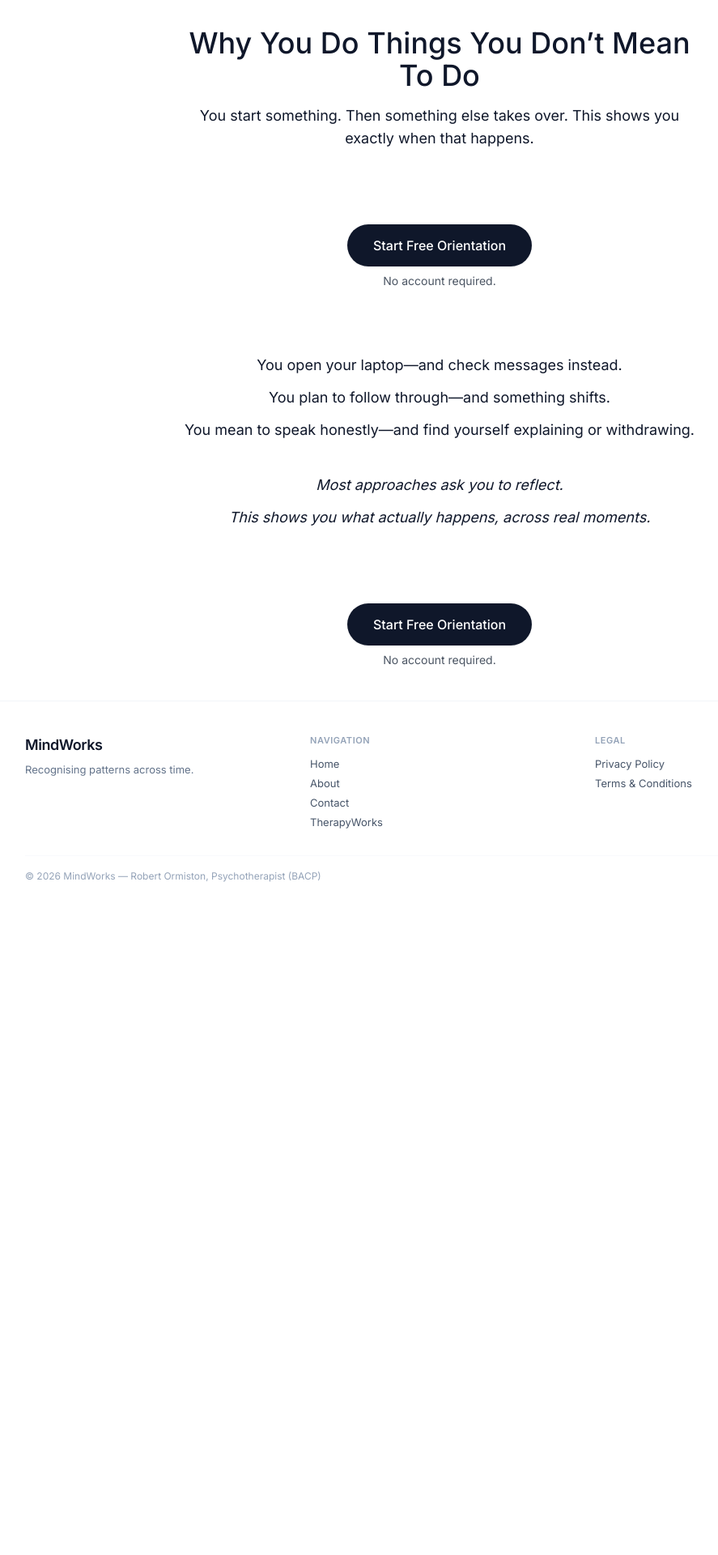
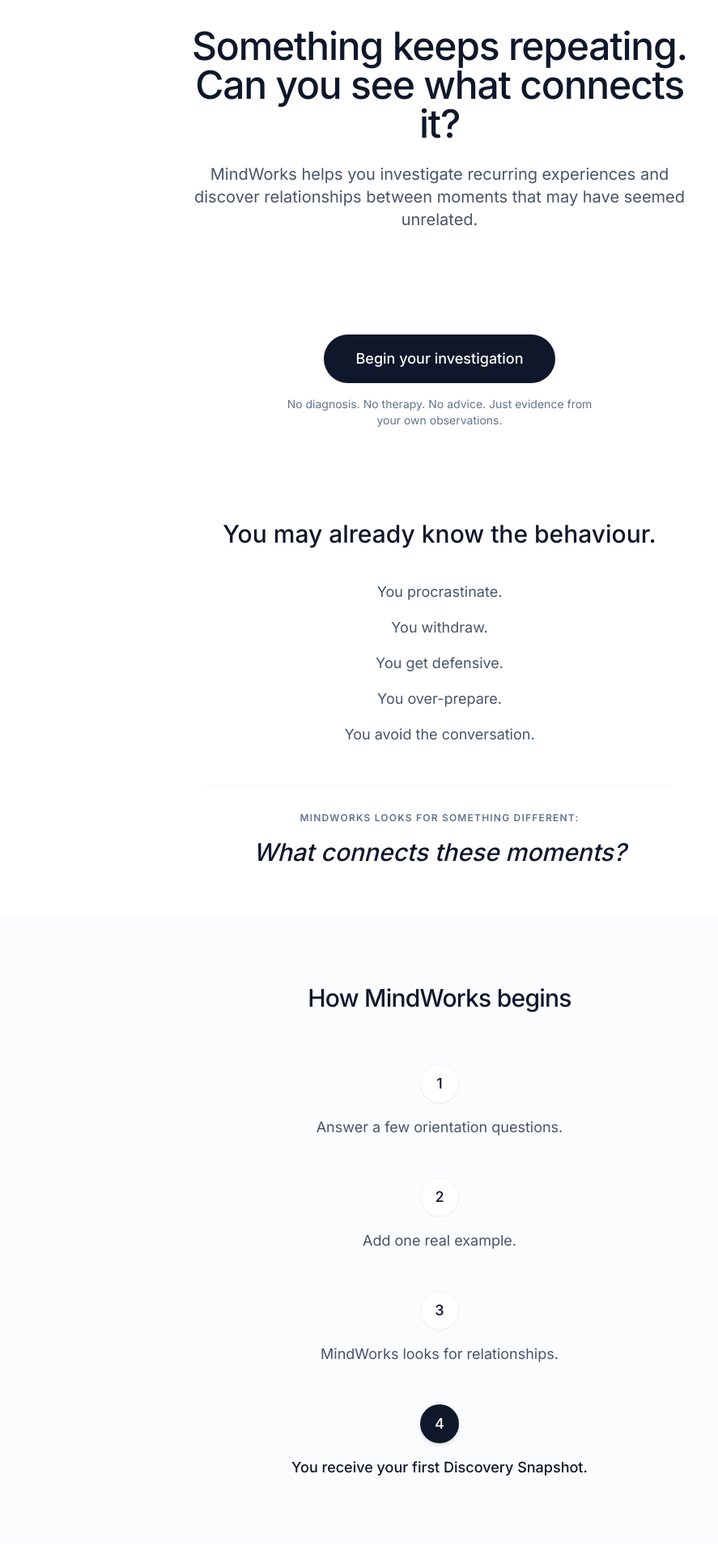
Before and after one commit to stopinder/therapy-orientation-quiz, a Vue app: page / in a window 1280 px wide. Shown: the part 100-2020 px from the top of the page at 81% size, without its empty margins (97-984 px from the left). Before the commit the page ends 1239 px from the top, so only its background shows below. Built offline with nearby package versions, Linux system fonts and the light colour scheme; no server answers.

Commit message:
Redesign landing page for MindWorks Discovery

```diff
--- a/src/components/landing/LandingCTA.vue
+++ b/src/components/landing/LandingCTA.vue
@@ -1,17 +1,26 @@
 <template>
-  <section class="bg-white py-10">
-    <div class="text-center">
+  <section class="bg-white py-12">
+    <div class="text-center px-4">
       <div class="flex flex-col items-center justify-center">
         <router-link
           to="/gateway"
-          class="rounded-full bg-slate-900 px-8 py-3.5 text-base font-medium text-white shadow-sm hover:bg-slate-800 focus-visible:outline focus-visible:outline-2 focus-visible:outline-offset-2 focus-visible:outline-slate-900 transition-all"
+          class="rounded-full bg-slate-900 px-10 py-4 text-lg font-medium text-white shadow-sm hover:bg-slate-800 focus-visible:outline focus-visible:outline-2 focus-visible:outline-offset-2 focus-visible:outline-slate-900 transition-all"
         >
-          Start Free Orientation
+          Begin your investigation
         </router-link>
-        <p class="mt-2 text-sm text-gray-600">
-          No account required.
+        <p v-if="showSupport" class="mt-4 text-sm text-slate-500 max-w-sm">
+          No diagnosis. No therapy. No advice. Just evidence from your own observations.
         </p>
       </div>
     </div>
   </section>
 </template>
+
+<script setup>
+defineProps({
+  showSupport: {
+    type: Boolean,
+    default: false
+  }
+})
+</script>
--- /dev/null
+++ b/src/components/landing/LandingDiscovery.vue
@@ -0,0 +1,16 @@
+<template>
+  <section class="bg-white py-24 px-6">
+    <div class="mx-auto max-w-2xl text-center">
+      <h2 class="text-3xl font-medium tracking-tight text-slate-900 mb-8">
+        The aim is not to tell you who you are.
+      </h2>
+      <p class="text-lg text-slate-600 leading-relaxed">
+        The aim is to help you see how apparently separate moments may be organised by the same pattern.
+      </p>
+    </div>
+  </section>
+</template>
+
+<script setup>
+// LandingDiscovery.vue
+</script>
--- a/src/components/landing/LandingHero.vue
+++ b/src/components/landing/LandingHero.vue
@@ -1,13 +1,13 @@
 <template>
-  <section class="relative overflow-hidden bg-white py-10">
-    <div class="text-center">
-      <h1 class="text-3xl md:text-4xl font-medium mb-4">
-        Why You Do Things You Don’t Mean To Do
+  <section class="relative overflow-hidden bg-white pt-20 pb-10">
+    <div class="text-center max-w-2xl mx-auto px-4">
+      <h1 class="text-4xl md:text-5xl font-medium mb-6 text-slate-900 tracking-tight leading-tight">
+        Something keeps repeating.<br />
+        Can you see what connects it?
       </h1>
-      <p class="text-base md:text-lg whitespace-pre-line mb-3">You start something.
-Then something else takes over.
-
-This shows you exactly when that happens.</p>
+      <p class="text-lg md:text-xl text-slate-600 mb-10 leading-relaxed">
+        MindWorks helps you investigate recurring experiences and discover relationships between moments that may have seemed unrelated.
+      </p>
     </div>
   </section>
 </template>
--- a/src/components/landing/LandingHowItWorks.vue
+++ b/src/components/landing/LandingHowItWorks.vue
@@ -1,40 +1,37 @@
 <template>
-  <section class="bg-slate-50 px-6 py-20 sm:py-24 lg:px-8">
-    <div class="mx-auto max-w-4xl text-center">
-      <h2 class="text-3xl font-semibold tracking-tight text-slate-900 sm:text-4xl">
-        How it works
+  <section class="bg-slate-50/50 py-20 px-6">
+    <div class="mx-auto max-w-2xl text-center">
+      <h2 class="text-3xl font-medium tracking-tight text-slate-900 mb-16">
+        How MindWorks begins
       </h2>
 
-      <div class="mt-16 relative flex flex-col items-center sm:flex-row sm:justify-between sm:gap-4">
-        <!-- Connecting Line (Desktop) -->
-        <div class="absolute top-8 left-0 right-0 hidden h-px bg-slate-200 sm:block"></div>
-
-        <div class="relative flex flex-col items-center flex-1">
-          <div class="flex h-16 w-16 items-center justify-center rounded-full bg-white border border-slate-200 shadow-sm z-10">
-            <span class="text-xl font-medium text-slate-900">1</span>
+      <div class="space-y-12">
+        <div class="flex flex-col items-center">
+          <div class="flex h-12 w-12 items-center justify-center rounded-full bg-white border border-slate-100 shadow-sm mb-4">
+            <span class="text-lg font-medium text-slate-900">1</span>
           </div>
-          <h3 class="mt-6 text-xl font-semibold text-slate-900">Observe</h3>
-          <p class="mt-2 text-sm text-slate-500 max-w-[200px]">Notice one moment.</p>
+          <p class="text-lg text-slate-600">Answer a few orientation questions.</p>
         </div>
 
-        <div class="h-12 w-px bg-slate-200 my-4 sm:hidden"></div>
-
-        <div class="relative flex flex-col items-center flex-1">
-          <div class="flex h-16 w-16 items-center justify-center rounded-full bg-white border border-slate-200 shadow-sm z-10">
-            <span class="text-xl font-medium text-slate-900">2</span>
+        <div class="flex flex-col items-center">
+          <div class="flex h-12 w-12 items-center justify-center rounded-full bg-white border border-slate-100 shadow-sm mb-4">
+            <span class="text-lg font-medium text-slate-900">2</span>
           </div>
-          <h3 class="mt-6 text-xl font-semibold text-slate-900">Accumulate</h3>
-          <p class="mt-2 text-sm text-slate-500 max-w-[200px]">Let observations gather.</p>
+          <p class="text-lg text-slate-600">Add one real example.</p>
         </div>
 
-        <div class="h-12 w-px bg-slate-200 my-4 sm:hidden"></div>
+        <div class="flex flex-col items-center">
+          <div class="flex h-12 w-12 items-center justify-center rounded-full bg-white border border-slate-100 shadow-sm mb-4">
+            <span class="text-lg font-medium text-slate-900">3</span>
+          </div>
+          <p class="text-lg text-slate-600">MindWorks looks for relationships.</p>
+        </div>
 
-        <div class="relative flex flex-col items-center flex-1">
-          <div class="flex h-16 w-16 items-center justify-center rounded-full bg-slate-900 z-10 shadow-lg shadow-slate-200">
-            <span class="text-xl font-medium text-white">3</span>
+        <div class="flex flex-col items-center">
+          <div class="flex h-12 w-12 items-center justify-center rounded-full bg-slate-900 mb-4 shadow-md">
+            <span class="text-lg font-medium text-white">4</span>
           </div>
-          <h3 class="mt-6 text-xl font-semibold text-slate-900">Recognise</h3>
-          <p class="mt-2 text-sm text-slate-500 max-w-[200px]">See what keeps returning.</p>
+          <p class="text-lg text-slate-900 font-medium">You receive your first Discovery Snapshot.</p>
         </div>
       </div>
     </div>
--- a/src/components/landing/LandingProblem.vue
+++ b/src/components/landing/LandingProblem.vue
@@ -1,15 +1,25 @@
 <template>
-  <section class="bg-white py-10">
-    <div class="text-center">
-      <div class="mb-3 text-base md:text-lg">
-        <p class="mb-3">You open your laptop—and check messages instead.</p>
-        <p class="mb-3">You plan to follow through—and something shifts.</p>
-        <p class="mb-3">You mean to speak honestly—and find yourself explaining or withdrawing.</p>
+  <section class="bg-white py-16">
+    <div class="max-w-xl mx-auto text-center">
+      <h2 class="text-2xl md:text-3xl font-medium mb-10 text-slate-900">
+        You may already know the behaviour.
+      </h2>
+
+      <div class="space-y-4 text-lg text-slate-600 mb-12">
+        <p>You procrastinate.</p>
+        <p>You withdraw.</p>
+        <p>You get defensive.</p>
+        <p>You over-prepare.</p>
+        <p>You avoid the conversation.</p>
       </div>
 
-      <div class="mt-10 text-base md:text-lg italic">
-        <p class="mb-3">Most approaches ask you to reflect.</p>
-        <p class="mb-3">This shows you what actually happens, across real moments.</p>
+      <div class="pt-8 border-t border-slate-100">
+        <p class="text-slate-500 mb-4 uppercase tracking-widest text-xs font-semibold">
+          MindWorks looks for something different:
+        </p>
+        <h3 class="text-2xl md:text-3xl font-medium text-slate-900 italic">
+          What connects these moments?
+        </h3>
       </div>
     </div>
   </section>
--- a/src/views/ADHDQuizView.vue
+++ b/src/views/ADHDQuizView.vue
@@ -484,8 +484,6 @@ const generateInitialReport = async () => {
         block: "start"
       })
     }, 250)
-
-    saveReflectionLocally()
   } catch (err) {
     console.error("Generate error:", err)
 
@@ -493,19 +491,6 @@ const generateInitialReport = async () => {
 
     alert("Something went wrong. Check console.")
   }
-}
-
-const saveReflectionLocally = () => {
-  const reflectionData = {
-    createdAt: new Date().toISOString(),
-    profile: behaviourProfile.value,
-    reports: reportTexts.value
-  }
-
-  localStorage.setItem(
-      "mindworks_latest_reflection",
-      JSON.stringify(reflectionData)
-  )
 }
 
 const unlockReport = async () => {
--- a/src/views/LandingPageView.vue
+++ b/src/views/LandingPageView.vue
@@ -1,10 +1,12 @@
 <template>
   <div class="min-h-screen bg-white selection:bg-slate-100">
-    <main class="max-w-2xl mx-auto px-4 mt-10">
+    <main class="mx-auto">
       <LandingHero />
-      <LandingCTA />
+      <LandingCTA show-support />
       <LandingProblem />
-      <LandingCTA class="pb-10" />
+      <LandingHowItWorks />
+      <LandingDiscovery />
+      <LandingCTA class="pb-24" />
     </main>
 
     <PublicFooter />
@@ -15,5 +17,7 @@
 import LandingHero from '../components/landing/LandingHero.vue'
 import LandingCTA from '../components/landing/LandingCTA.vue'
 import LandingProblem from '../components/landing/LandingProblem.vue'
+import LandingHowItWorks from '../components/landing/LandingHowItWorks.vue'
+import LandingDiscovery from '../components/landing/LandingDiscovery.vue'
 import PublicFooter from '../components/PublicFooter.vue'
 </script>
```
